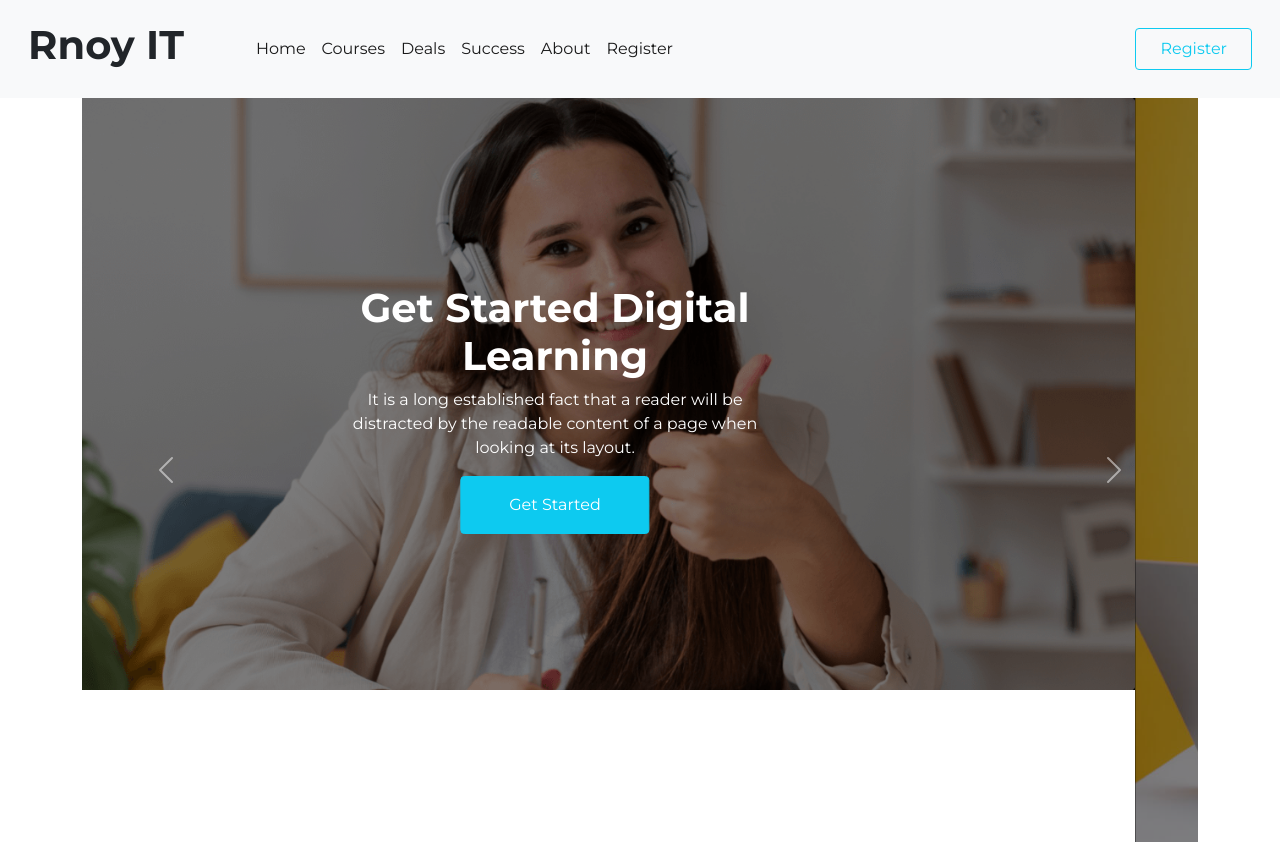
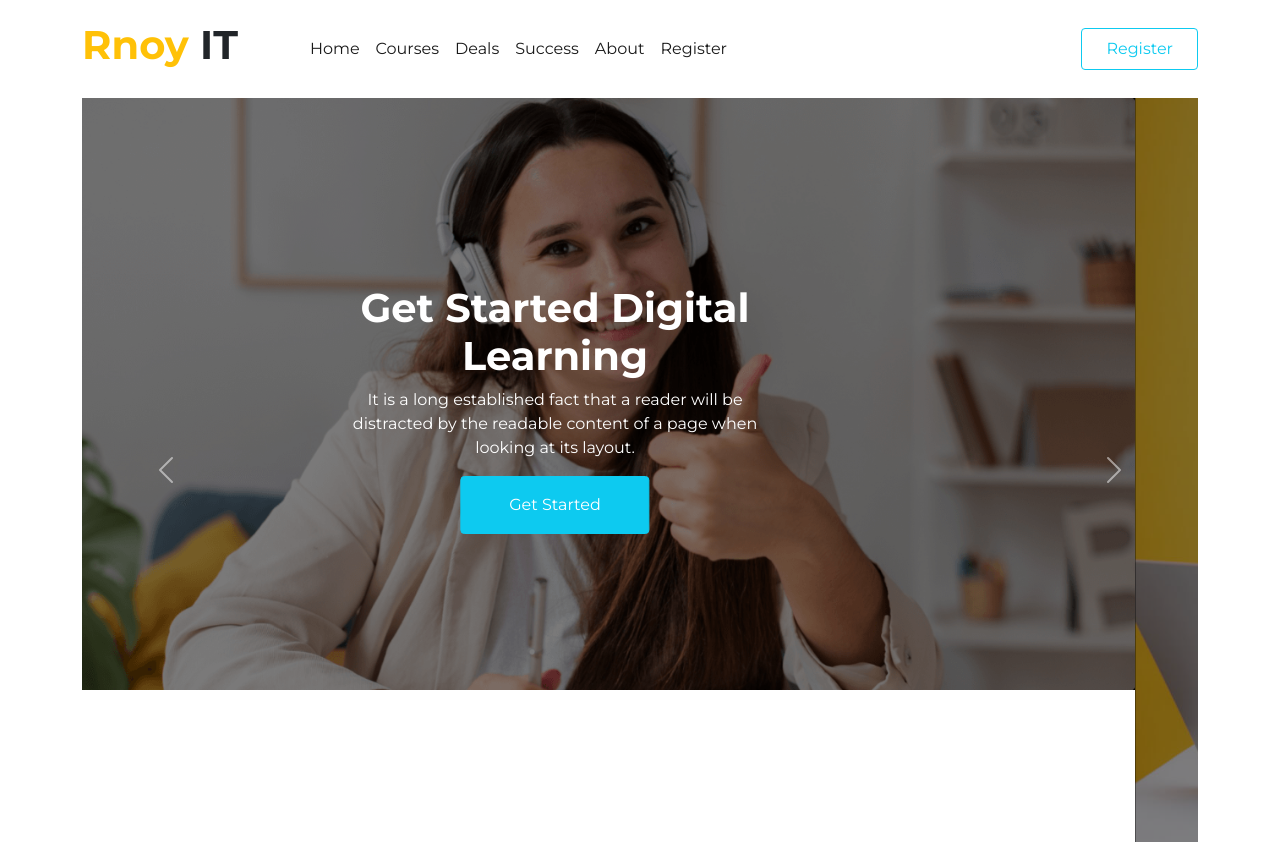
Before and after one commit to shuvornoy/Rnoyit, a plain HTML site: page index.html in a window 1280 px wide. Shown: the top 842 px of the page. Drawn offline with nearby package versions, Linux system fonts and the light colour scheme; a script that the page names is missing.

Commit message:
complet responsive navbar

```diff
--- a/index.html
+++ b/index.html
@@ -10,23 +10,23 @@
 
     <!-- css link -->
     <link href="css/bootstrap.min.css" rel="stylesheet">
-
+  <!-- Bootstarp link -->
     <link rel="stylesheet" href="https://cdn.jsdelivr.net/npm/bootstrap-icons@1.7.2/font/bootstrap-icons.css">
     <link rel="stylesheet" href="css/style.css">
 </head>
 <body>
 
     <header>
-            <nav class="navbar navbar-expand-lg navbar-light bg-light p-3">
-                <div class="container-fluid">
-                  <a class="navbar-brand" href="#"><h1 class="fw-bold text-dark">Rnoy IT</h1></a>
+            <nav class="navbar navbar-expand-lg navbar-light p-3">
+                <div class="container">
+                  <a class="navbar-brand" href="#"><h1 class="fw-bold text-dark"><span class="text-warning">Rnoy</span> IT</h1></a>
                   <button class="navbar-toggler" type="button" data-bs-toggle="collapse" data-bs-target="#navbarSupportedContent" aria-controls="navbarSupportedContent" aria-expanded="false" aria-label="Toggle navigation">
                     <span class="navbar-toggler-icon"></span>
                   </button>
                   <div class="collapse navbar-collapse ms-lg-5" id="navbarSupportedContent">
                     <ul class="navbar-nav me-auto mb-2 mb-lg-0">
                       <li class="nav-item">
-                        <a class="nav-link active" aria-current="page" href="#">Home</a>
+                        <a class="nav-link active" aria-current="page" href="#home">Home</a>
                       </li>
                       <li class="nav-item">
                         <a class="nav-link active" aria-current="page" href="#">Courses</a>
@@ -55,7 +55,7 @@
 
 <!--------------- header end------------- -->
 <!--============== Slide start ================-->
-<section>
+<section id="home">
     <div class="container">
         <div id="carouselExampleControls" class="carousel slide" data-bs-ride="carousel">
             <div class="carousel-inner">
```
